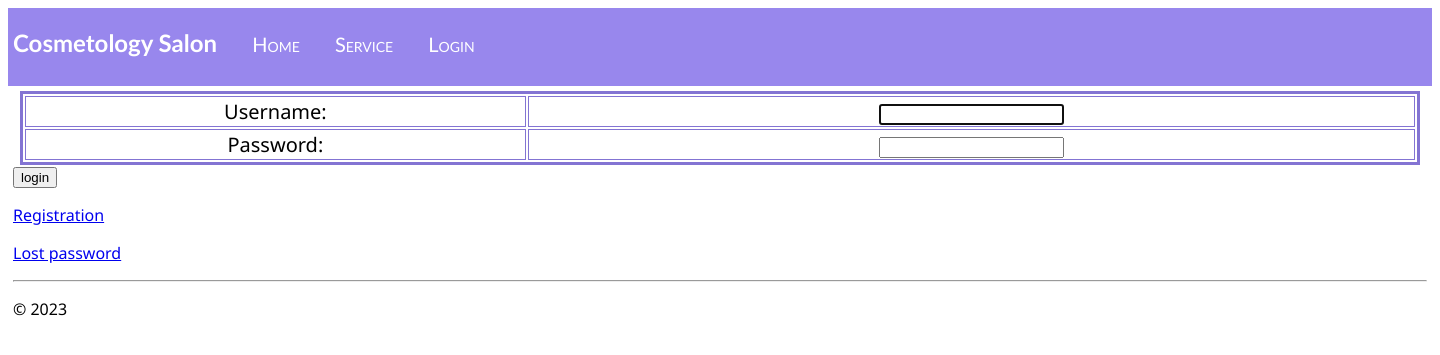
After one commit to Chaisy/PythonLabs, a Django app: page /CosmetologyApp/accounts/login/ in a window 1440 px wide. The commit adds this page. Shown: the top 355 px of the page. Run offline with Django 4.2, Linux system fonts and the light colour scheme.

Commit message:
add styles for pages, add registration, add API

```diff
--- a/Lab4/CosmetologyProject/CosmetologyApp/models.py
+++ b/Lab4/CosmetologyProject/CosmetologyApp/models.py
@@ -31,8 +31,8 @@ class Doctor(models.Model):
     id = models.UUIDField(primary_key=True, default=uuid.uuid4)
     name = models.CharField(max_length=20)
     number = models.CharField(max_length=20, validators=[num_validetor], default='+375 (29) xxx-xx-xx')
-    category = models.ForeignKey(Doctor_Category, on_delete=models.SET_NULL, null=True, blank=True,
-                                 related_name='doctor_category')
+    # category = models.ForeignKey(Doctor_Category, on_delete=models.SET_NULL, null=True, blank=True,
+    #                              related_name='doctor_category')
 
 
     class Meta:
@@ -59,8 +59,6 @@ class Client(models.Model):
     name = models.CharField(max_length=20)
     number = models.CharField(max_length=20, validators=[num_validetor], default='+375 (29) xxx-xx-xx')
     birth_date = models.DateField(null=True, blank=True)
-    service = models.ManyToManyField(Service,   blank=True, related_name='servise_for_client')
-    doctor = models.ManyToManyField(Doctor,  blank=True, related_name='doctor_for_client')
 
     class Meta:
         ordering = ['name', 'number']
--- a/Lab4/CosmetologyProject/CosmetologyApp/static/site.css
+++ b/Lab4/CosmetologyProject/CosmetologyApp/static/site.css
@@ -4,18 +4,22 @@
 }
 
 .navbar {
-    background-color: lightslategray;
-    font-size: 1em;
+    background-color: #9887ed;
+    font-size: 20px;
     font-family: 'Trebuchet MS', 'Lucida Sans Unicode', 'Lucida Grande', 'Lucida Sans', Arial, sans-serif;
     color: white;
-    padding: 8px 5px 8px 5px;
+    padding: 20px 5px 8px 5px;
+    height: 50px;
+
 }
 
-    .navbar a {
-        text-decoration: none;
-        color: inherit;
-    }
-
+.navbar a {
+    text-decoration: none;
+    color: inherit;
+}
+.name{
+    text-align: center;
+}
 .navbar-brand {
     font-size: 1.2em;
     font-weight: 600;
@@ -30,3 +34,22 @@
     padding: 5px;
     font-family: 'Segoe UI', Tahoma, Geneva, Verdana, sans-serif;
 }
+
+table {
+    margin: auto;
+   border: 3px solid #8374d3;
+   width: 1400px;
+   font-size: 20px;
+}
+/* границы ячеек первого ряда таблицы */
+th {
+   border: 1px solid #8374d3;
+   background-color: #9887ed ;
+   text-align: center;
+
+}
+/* границы ячеек тела таблицы */
+td {
+   border: 1px solid #8374d3;
+    text-align: center;
+}
--- a/Lab4/CosmetologyProject/CosmetologyApp/templates/CosmetologyApp/index.html
+++ b/Lab4/CosmetologyProject/CosmetologyApp/templates/CosmetologyApp/index.html
@@ -7,5 +7,7 @@
 <h2>Dynamic content</h2>
 
 <p>Place statistics:</p>
-
+<h2>Random activity</h2>
+<img src="{{ image_url }}" alt="Such image doesn't exist :(" style="max-width: 500px;">
+<p><em>Random activity: </em>{{ activity }}</p>
 {% endblock %}
--- a/Lab4/CosmetologyProject/CosmetologyApp/templates/CosmetologyApp/layout.html
+++ b/Lab4/CosmetologyProject/CosmetologyApp/templates/CosmetologyApp/layout.html
@@ -9,9 +9,22 @@
 </head>
 <body>
     <div class="navbar">
-        <a href="/" class="navbar-brand">Hello Django</a>
-        <a href="{% url 'home' %}" class="navbar-item">Home</a>
-        <a href="{% url 'service' %}" class="navbar-item">Service</a>
+        <a href="/" class="navbar-brand">Cosmetology Salon</a>
+        <a href="/CosmetologyApp/" class="navbar-item">Home</a>
+        <a href="/CosmetologyApp/service" class="navbar-item">Service</a>
+        {% if user.is_authenticated %}
+        {% if user.is_superuser %}
+        <a href="" class="navbar-item">Statistic</a>
+        {%endif%}
+        <h class="navbar-item" ><font color="black">User: {{ user.get_username }}</font></h>
+<!--        <h class="navbar-item">Phone: {{ doctor.get_number }}</h>-->
+        <a href="/CosmetologyApp/shedule" class="navbar-item">Shedule</a>
+        <a href="/CosmetologyApp/client" class="navbar-item">Clients</a>
+        <a href="/CosmetologyApp/accounts/logout/" class="navbar-item">Logout</a>
+        {% else %}
+        <a href="/CosmetologyApp/accounts/login/" class="navbar-item">Login</a>
+        {% endif %}
+
     </div>
     <div class="body-content">
         {% block content %}{% endblock %}
--- /dev/null
+++ b/Lab4/CosmetologyProject/CosmetologyApp/templates/registration/login.html
@@ -0,0 +1,41 @@
+{% extends "CosmetologyApp/layout.html" %}
+
+{% block content %}
+
+{% if form.errors %}
+<p>Your username and password didn't match. Please try again.</p>
+{% endif %}
+
+{% if next %}
+  {% if user.is_authenticated %}
+<p>
+    Your account doesn't have access to this page. To proceed,
+    please login with an account that has access.
+</p>
+  {% else %}
+<p>Please login to see this page.</p>
+  {% endif %}
+{% endif %}
+
+<form method="post" action="{% url 'login' %}">
+    {% csrf_token %}
+    <table>
+
+        <tr>
+            <td>{{ form.username.label_tag }}</td>
+            <td>{{ form.username }}</td>
+        </tr>
+
+        <tr>
+            <td>{{ form.password.label_tag }}</td>
+            <td>{{ form.password }}</td>
+        </tr>
+    </table>
+
+    <input type="submit" value="login" />
+    <input type="hidden" name="next" value="{{ next }}" />
+</form>
+
+<p><a href="{% url 'registration' %}">Registration</a></p>
+<p><a href="{% url 'password_reset' %}">Lost password</a></p>
+{% endblock %}
--- a/Lab4/CosmetologyProject/CosmetologyApp/urls.py
+++ b/Lab4/CosmetologyProject/CosmetologyApp/urls.py
@@ -1,5 +1,5 @@
-
-from django.urls import path
+from django.contrib import admin
+from django.urls import path, include
 from django.urls import re_path
 
 from . import views
@@ -7,25 +7,18 @@ from . import views
 
 urlpatterns = [
 
-    path('', views.index),
-    re_path(r'^$', views.index, name='index'),
-    re_path(r'^home$', views.index, name='home'),
-    # re_path(r'^service$', views.service, name='service'),
-    path(r'^service$', views.ServiceListView.as_view(), name='service'),
-    path(r'^shedule$', views.SheduleListView.as_view(), name='shedule'),
-    path(r'^client$', views.ClientListView.as_view(), name='client'),
+    path('', views.HomeView.as_view(), name='home'),
+    path('admin/', admin.site.urls),
+    path('accounts/', include('django.contrib.auth.urls')),
+    re_path(r'^registration/$', views.UserRegistration, name='registration'),
+    re_path('personal/', views.UserProfileView.as_view(), name='user'),
+    path('service/', views.ServiceListView.as_view(), name='service'),
+    path('shedule/', views.SheduleListView.as_view(), name='shedule'),
+    path('client/', views.ClientListView.as_view(), name='client'),
+    re_path(r'^personal/$', views.UserProfileView.as_view(), name='user'),
     path(r'^doctor$', views.DoctorListView.as_view(), name='doctor'),
-    # url(r'^client/(?P<pk>\d+)$', views.ClientDetailView.as_view(), name='client-detail'),
     path(r'client/(?P<pk>\d+)$', views.ClientDetailView.as_view(), name='client-detail'),
     path(r'doctor/(?P<pk>\d+)$', views.DoctorDetailView.as_view(), name='doctor-detail'),
-    # path('', views.index)
-    # re_path(r'^$', views.index, name='index'),
-    # re_path(r'^animals/$', views.animals, name='animals'),
-    # re_path(r'^placements/$', views.placements, name='placements'),
+
 
 ]
-
-# urlpatterns = [
-    # re_path(r'^$', CosmetologyApp.views.index, name='index'),
-    # re_path(r'^home$', CosmetologyApp.views.index, name='home'),
-    # re_path(r'^about$', CosmetologyApp.views.about, name='about'),
```
Also changed, not shown: Lab4/CosmetologyProject/CosmetologyApp/templates/CosmetologyApp/client.html (+5 -6 lines), Lab4/CosmetologyProject/CosmetologyApp/templates/CosmetologyApp/doctor.html (+5 -6 lines), Lab4/CosmetologyProject/CosmetologyApp/templates/CosmetologyApp/personal.html (added, +14 -0 lines), Lab4/CosmetologyProject/CosmetologyApp/templates/CosmetologyApp/registration.html (added, +29 -0 lines), Lab4/CosmetologyProject/CosmetologyApp/templates/CosmetologyApp/service.html (+5 -6 lines), Lab4/CosmetologyProject/CosmetologyApp/templates/CosmetologyApp/shedule.html (+8 -7 lines), Lab4/CosmetologyProject/CosmetologyApp/templates/registration/logout.html (added, +7 -0 lines), Lab4/CosmetologyProject/CosmetologyApp/views.py (+104 -22 lines).
